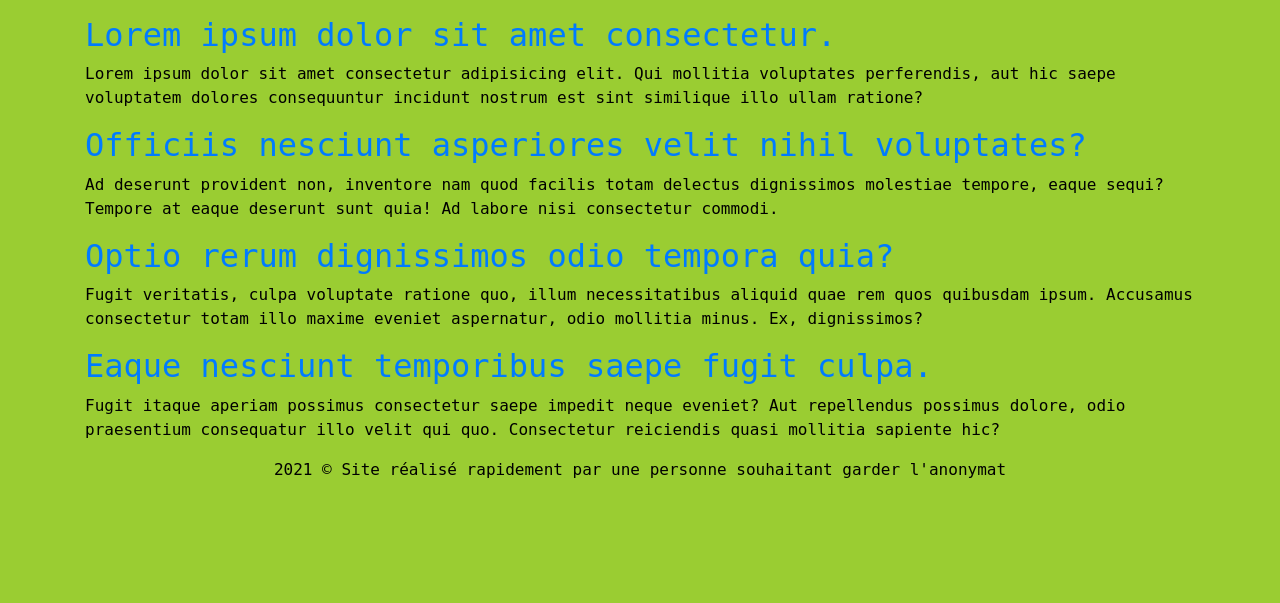
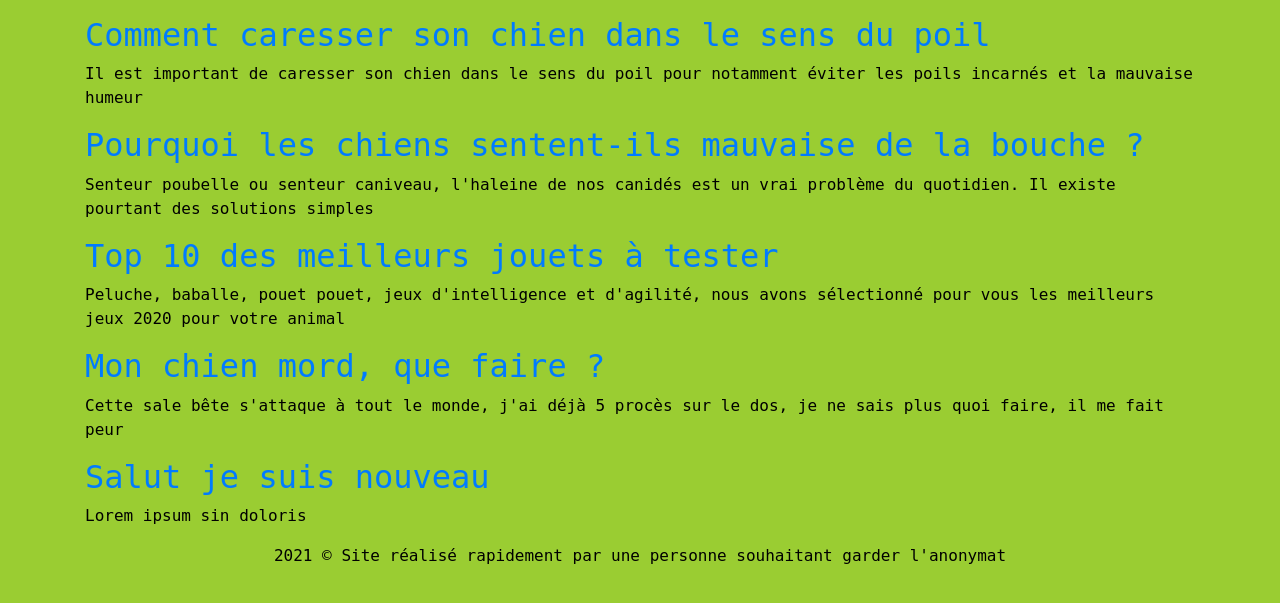
Before and after one commit to BTS-SIO-STMALO/exo-datas-mvc-mathilderenversade, a PHP site: page / in a window 1280 px wide. Shown: the part 48-651 px from the top of the page. Run offline with PHP 8.4, Linux system fonts and the light colour scheme.

Commit message:
add datas in home page

```diff
--- a/inc/data/datas.php
+++ b/inc/data/datas.php
@@ -30,6 +30,13 @@ $dataArticlesList = [
         "date"=>'2020-01-05',
         "category" =>'Education'
     ],
+    5 => [
+        "title" => "Salut je suis nouveau",
+        "content"=> "<p> Lorem ipsum sin doloris</p>",
+        "author" =>"Colette",
+        "date"=>'2020-01-05',
+        "category" =>'Education'
+    ],
 ];
 
 // Les catégories
--- a/inc/templates/home.tpl.php
+++ b/inc/templates/home.tpl.php
@@ -1,17 +1,8 @@
 <!-- Emmet: article*4>h2>lorem6^p>lorem26 -->
+<?php
+foreach($dataArticlesList as $article) :?>
 <article>
-    <h2><a href="#">Lorem ipsum dolor sit amet consectetur.</a></h2>
-    <p>Lorem ipsum dolor sit amet consectetur adipisicing elit. Qui mollitia voluptates perferendis, aut hic saepe voluptatem dolores consequuntur incidunt nostrum est sint similique illo ullam ratione?</p>
+    <h2><a href="#"><?=$article["title"];?></a></h2>
+    <?=$article["content"];?>
 </article>
-<article>
-    <h2><a href="#">Officiis nesciunt asperiores velit nihil voluptates?</a></h2>
-    <p>Ad deserunt provident non, inventore nam quod facilis totam delectus dignissimos molestiae tempore, eaque sequi? Tempore at eaque deserunt sunt quia! Ad labore nisi consectetur commodi.</p>
-</article>
-<article>
-    <h2><a href="#">Optio rerum dignissimos odio tempora quia?</a></h2>
-    <p>Fugit veritatis, culpa voluptate ratione quo, illum necessitatibus aliquid quae rem quos quibusdam ipsum. Accusamus consectetur totam illo maxime eveniet aspernatur, odio mollitia minus. Ex, dignissimos?</p>
-</article>
-<article>
-    <h2><a href="#">Eaque nesciunt temporibus saepe fugit culpa.</a></h2>
-    <p>Fugit itaque aperiam possimus consectetur saepe impedit neque eveniet? Aut repellendus possimus dolore, odio praesentium consequatur illo velit qui quo. Consectetur reiciendis quasi mollitia sapiente hic?</p>
-</article>
+<?php endforeach ;?>
--- a/index.php
+++ b/index.php
@@ -1,6 +1,7 @@
 <?php
 
 // Point d'entrée pour la page d'accueil
+require __DIR__.'/inc/data/datas.php';
 
 // Inclusion des fichiers nécessaires
 require __DIR__.'/inc/templates/header.tpl.php';
```
